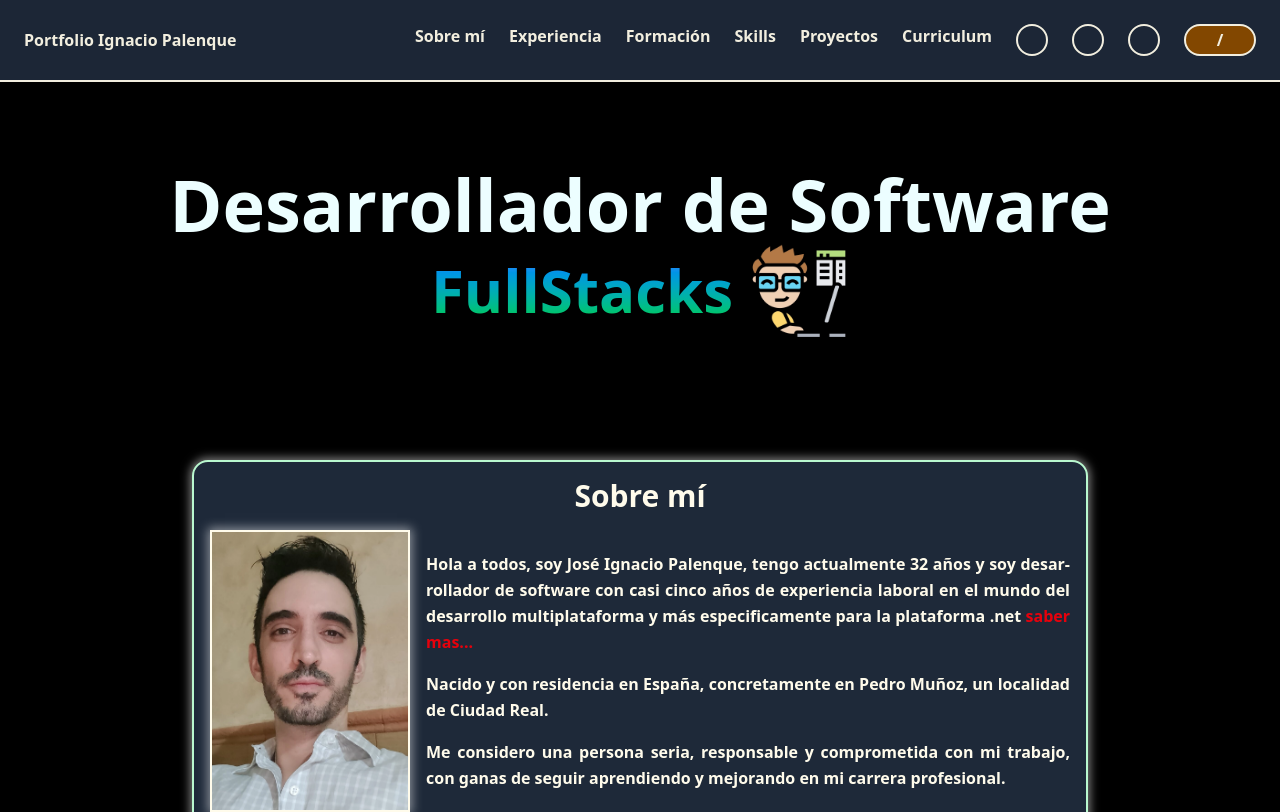
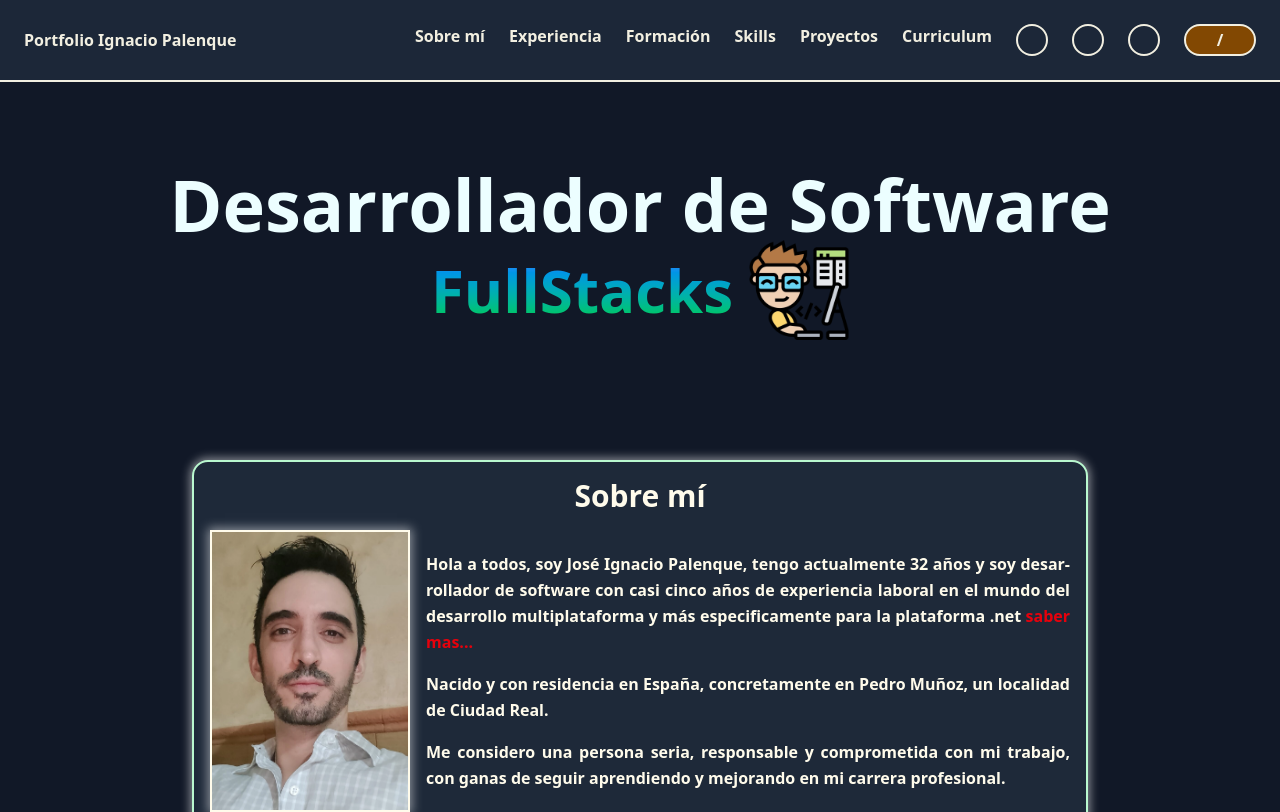
Before and after one commit to ignaciopalenque/portfolio, a React (Vite) app: page / in a window 1280 px wide. Shown: the top 812 px of the page. Built offline with nearby package versions, Linux system fonts and the light colour scheme; some icons are missing.

Commit message:
-Añadido fondo oscuro bg-gray-900 en modo oscuro traduccido a css como   background-color: #111827;

```diff
--- a/src/App.css
+++ b/src/App.css
@@ -10,10 +10,11 @@ body{
     position: absolute;
     min-height: 100vh;
     min-width: 100vw;
-    background-color: black;
+    background-color: #111827;
     /*
     background-image: url('../src/assets/img/bgsb.webp');
     */
+
     background-position: cover;
     background-repeat: no-repeat;
     overflow-x: hidden;
```
